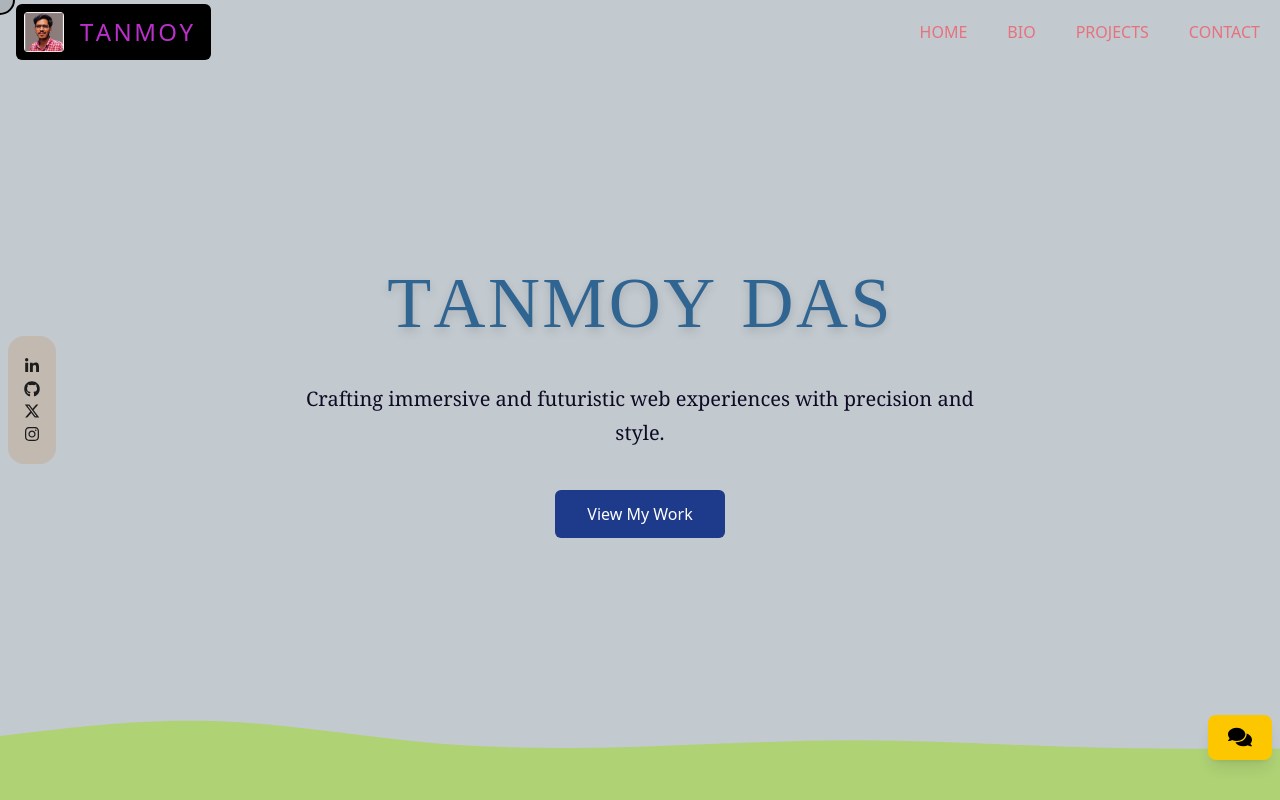
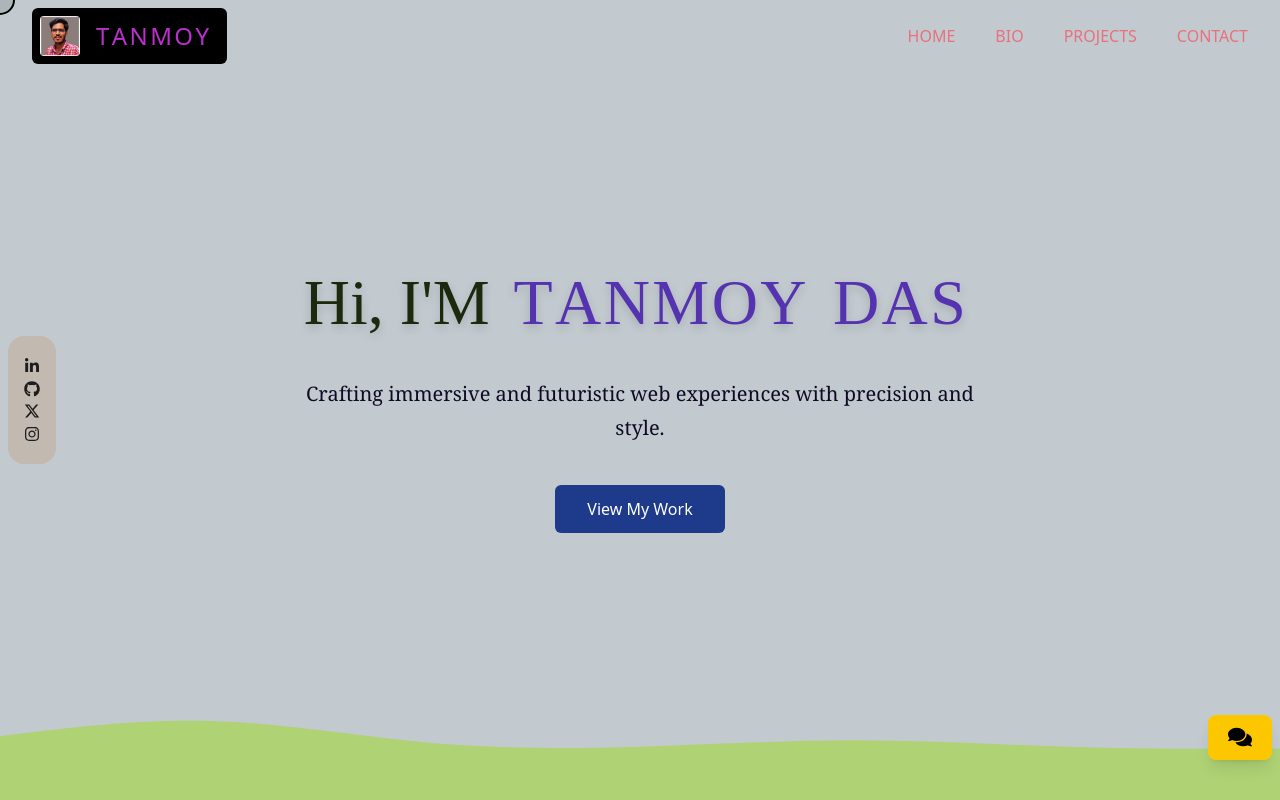
Before and after one commit to Tanmoy9088/mern-portfolio, a React (Vite) app in the folder client/: page / in a window 1280 px wide. Shown: the top 800 px of the page. Built offline with nearby package versions, Linux system fonts and the light colour scheme; a web font is replaced by a local one.

Commit message:
small update

```diff
--- a/client/src/components/Hero.jsx
+++ b/client/src/components/Hero.jsx
@@ -120,10 +120,10 @@ function Hero() {
   <path fill="#FF0066" d="M59.5,-40.2C75.1,-27.9,84.4,-3.3,76.4,11.8C68.5,26.9,43.4,32.5,23.2,38.6C2.9,44.7,-12.5,51.3,-29.5,48.2C-46.6,45,-65.3,32.1,-65.7,18.4C-66.1,4.7,-48.3,-9.8,-34.3,-21.8C-20.3,-33.7,-10.1,-43.1,5.9,-47.9C22,-52.6,43.9,-52.6,59.5,-40.2Z" transform="translate(100 100)" />
 </svg> */}
         <h1 className="hero-h1 chonburi-regular sm:text-2xl md:text-6xl font-extrabold text-[#1e280d] drop-shadow-lg animate-float">
-          {" "}
+          {"Hi, I'M "}
           <div
             className={`text-2xl inline-block mx-2 font-light tracking-widest relative group cursor-pointer ${
-              isScrolled ? "text-[#a7c9e2]" : "text-[#306491]"
+              isScrolled ? "text-[#a7c9e2]" : "text-[#5432b0]"
             }`}
           >
             {[..."TANMOY DAS"].map((letter, i) => (
--- a/client/src/components/Navbar.jsx
+++ b/client/src/components/Navbar.jsx
@@ -16,20 +16,20 @@ function Navbar() {
 
   return (
    <nav
-      className={`fixed top-0 w-full h-16 z-50 transition-colors duration-300 ${
+  className={`fixed top-0 w-full h-18 z-50 transition-colors duration-300 ${
     isScrolled
       ? "bg-[#E7717D] backdrop-blur-sm text-[#e8e4da]"
       : "bg-transparent text-[#171515]"
   }`}
 >
-      <div className="max-w-7xl mx-auto px-6 py-4 flex justify-between items-center">
+  <div className="mx-auto px-2 md:px-8 py-2 flex items-center justify-between">
     {/* Logo */}
     <a
       href="/"
-          className="flex items-center absolute top-1 left-4 space-x-2 p-2 rounded-md bg-black"
+      className="flex items-center space-x-2 p-2 rounded-md bg-black"
     >
       <div
-            className={`w-10 h-10 inline-block rounded-sm overflow-hidden hover:scale-110 transition-transform hover:rotate-12 ${
+        className={`w-10 h-10 rounded-sm overflow-hidden hover:scale-110 transition-transform hover:rotate-12 ${
           isScrolled ? "rounded-lg" : ""
         }`}
       >
@@ -40,8 +40,8 @@ function Navbar() {
         />
       </div>
       <div
-            className={`text-2xl inline-block mx-2 font-light tracking-widest relative group cursor-pointer ${
-              isScrolled ? "text-[#C2CAD0] bg-black" : "text-[#bb2fcb]"
+        className={`text-2xl mx-2 font-light tracking-widest relative group cursor-pointer ${
+          isScrolled ? "text-[#C2CAD0] bg-black" : "text-[#bb2fcb] "
         }`}
       >
         {[..."TANMOY"].map((letter, i) => (
@@ -53,13 +53,12 @@ function Navbar() {
             {letter}
           </span>
         ))}
-            {/* Underline effect */}
         <span className="absolute left-1/2 -translate-x-1/2 bottom-0 w-0 h-[2px] bg-current transition-all duration-300 group-hover:w-full"></span>
       </div>
     </a>
 
     {/* Desktop Menu */}
-        <div className="absolute right-5 top-5 hidden md:flex space-x-10 font-light">
+    <div className="hidden md:flex space-x-10 font-light">
       {menuItems.map((section) => (
         <Link
           key={section}
@@ -70,7 +69,9 @@ function Navbar() {
           offset={-70}
           activeClass="active-link"
           className={`relative font-medium cursor-pointer after:content-[''] after:absolute after:left-1/2 after:-translate-x-1/2 after:bottom-0 after:w-0 after:h-[2px] after:bg-current after:transition-all after:duration-300 hover:after:w-full ${
-                isScrolled ? "text-[#C2CAD0] hover:text-black" : "text-[#e7717d]"
+            isScrolled
+              ? "text-[#C2CAD0] hover:text-black"
+              : "text-[#e7717d]"
           }`}
         >
           {section}
@@ -80,7 +81,7 @@ function Navbar() {
 
     {/* Mobile Menu Button */}
     <button
-          className="absolute right-0 top-2 md:hidden"
+      className="md:hidden"
       onClick={() => setIsOpen(!isOpen)}
     >
       {isOpen ? (
@@ -116,6 +117,7 @@ function Navbar() {
     </div>
   </div>
 </nav>
+
   );
 }
 
--- a/client/src/components/Projects.jsx
+++ b/client/src/components/Projects.jsx
@@ -52,7 +52,7 @@ function Projects() {
     <section id="PROJECTS" className="py-24 px-6 bg-[#f2f1ec] text-[#2b2b2b]">
       {/* Header */}
       <div className="max-w-4xl mx-auto text-center mb-12">
-        <span className="heading-sec__main uppercase hover:text-[#cdffe7f8] text-xl animate-heading text-gold tracking-wide mb-6">
+        <span className="heading-sec__main uppercase hover:text-[#294aaaf8] text-xl animate-heading text-gold tracking-wide mb-6">
           Projects
         </span>
         <p className="text-lg font-clean font-light text-gray-600 max-w-2xl mx-auto leading-relaxed">
--- a/client/src/index.css
+++ b/client/src/index.css
@@ -84,11 +84,11 @@ h1 {
   color: red;
 }
 .hero-h1{
-  font-size: 4.5rem;
+  font-size: 4rem;
 
 }
 .hero-h1 span{
-  font-size: 4.5rem;
+  font-size: 4rem;
 }
 h2 {
   font-size: 25px;
```
Lines whose indentation alone changed are shown as unchanged.
